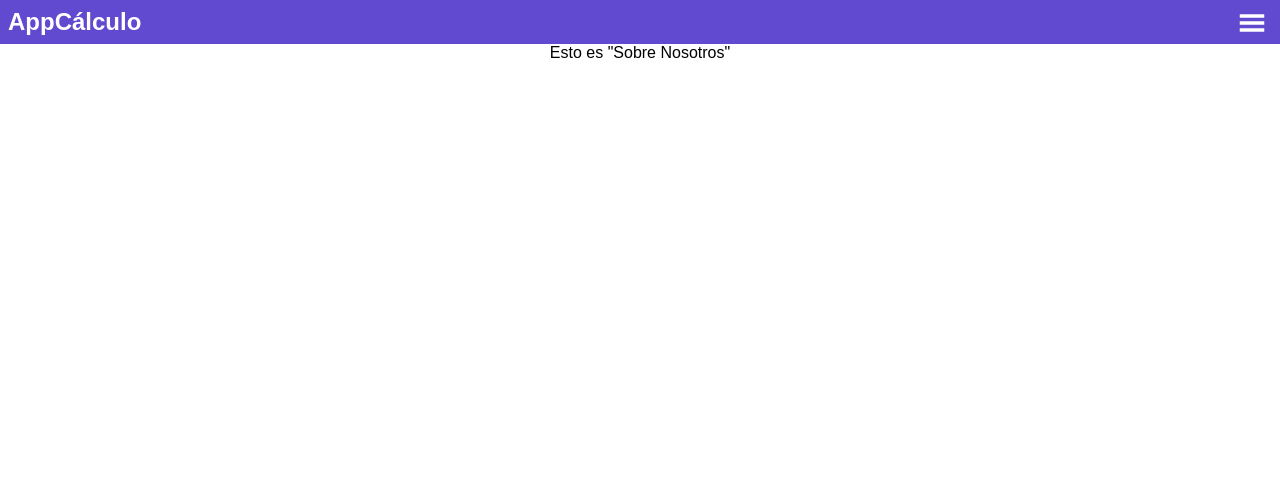
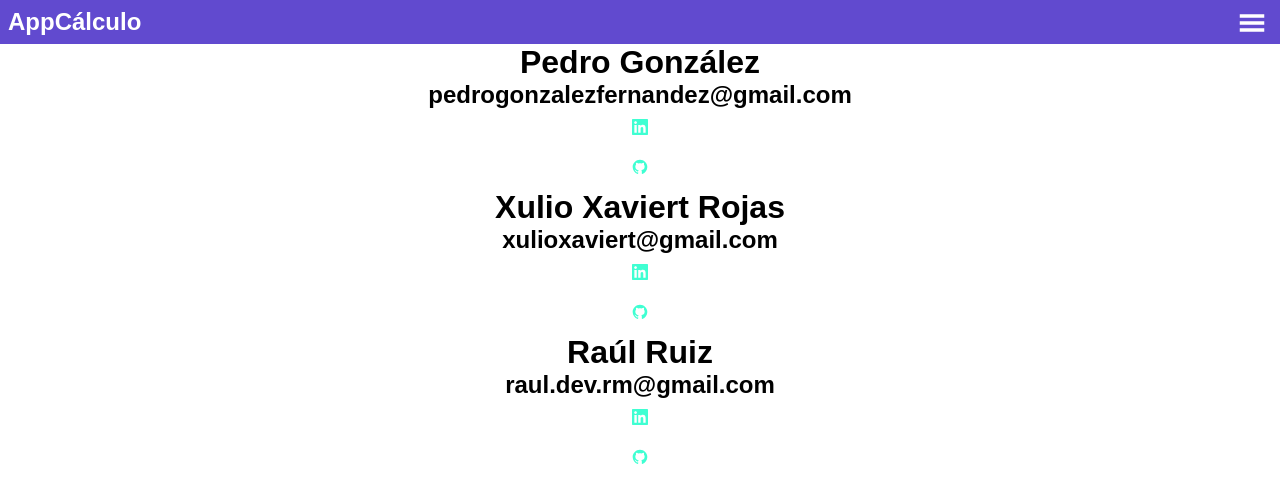
Before and after one commit to KeywizZ/AppCalculo, a React (Create React App) app: page /about in a window 1280 px wide. Shown: the top 502 px of the page. Built offline with nearby package versions, Linux system fonts and the light colour scheme; a web font is replaced by a local one.

Commit message:
About page

```diff
--- a/src/pages/About/About.jsx
+++ b/src/pages/About/About.jsx
@@ -1,7 +1,45 @@
-import React from 'react'
+import React from "react";
+import { GrLinkedin, GrGithub } from "react-icons/gr";
 
 export const About = () => {
   return (
-    <div>Esto es "Sobre Nosotros"</div>
-  )
-}
+    <div className="profileContainer">
+      <div className="profileCard">
+        <h1>Pedro González</h1>
+        <h2>pedrogonzalezfernandez@gmail.com</h2>
+        <div className="socials">
+          <a href="https://www.linkedin.com/in/pedrogonzalezfernandez">
+            <GrLinkedin />
+          </a>
+          <a href="https://github.com/pedrogf84">
+            <GrGithub />
+          </a>
+        </div>
+      </div>
+      <div className="profileCard">
+        <h1>Xulio Xaviert Rojas</h1>
+        <h2>xulioxaviert@gmail.com</h2>
+        <div className="socials">
+          <a href="https://www.linkedin.com/in/xulio-xaviert-rojas-teixeira/">
+            <GrLinkedin />
+          </a>
+          <a href="https://github.com/xulioxaviert">
+            <GrGithub />
+          </a>
+        </div>
+      </div>
+      <div className="profileCard">
+        <h1>Raúl Ruiz</h1>
+        <h2>raul.dev.rm@gmail.com</h2>
+        <div className="socials">
+          <a href="www.linkedin.com/in/raul-ruiz-manglano">
+            <GrLinkedin />
+          </a>
+          <a href="https://github.com/KeywizZ">
+            <GrGithub />
+          </a>
+        </div>
+      </div>
+    </div>
+  );
+};
```
